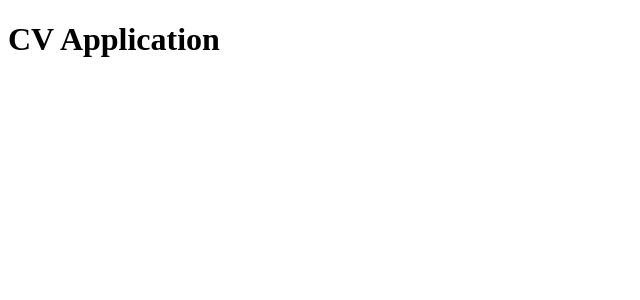
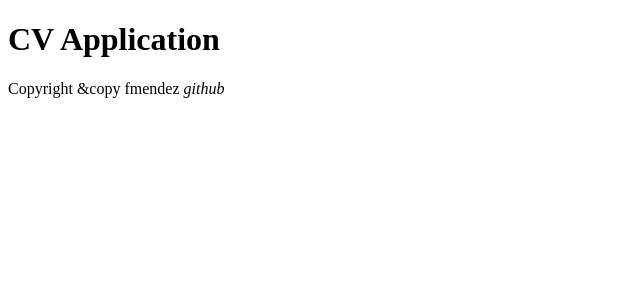
Before and after one commit to fmendezr/cv-application, a React (Create React App) app: page / in a window 1280 px wide. Shown: the top 300 px of the page, without its empty margins (0-640 px from the left). Built offline with nearby package versions, Linux system fonts and the light colour scheme.

Commit message:
create a mockup of footer component (lacks icon)

```diff
--- a/src/App.jsx
+++ b/src/App.jsx
@@ -1,11 +1,13 @@
 import React from 'react';
 import './App.css';
+import Footer from './components/Footer';
 import Header from './components/Header';
 
 function App() {
   return (
     <div>
       <Header />
+      <Footer />
     </div>
   );
 }
--- /dev/null
+++ b/src/components/Footer.js
@@ -0,0 +1,11 @@
+import React from "react";
+
+const Footer = () => {
+    return (
+        <footer>
+            <p>Copyright &copy fmendez <i href="https://github.com/fmendezr"> github</i> </p>
+        </footer>
+    )
+}
+
+export default Footer;
```
